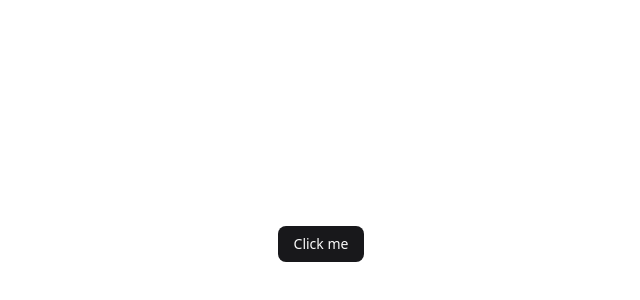
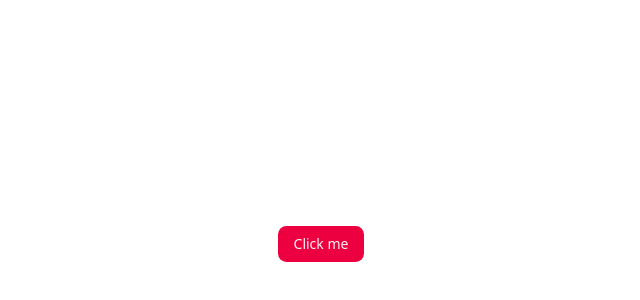
Before and after one commit to shivamGupta-25/Hult-Prize, a React (Vite) app: page / in a window 1280 px wide. Shown: the part 156-456 px from the top of the page, without its empty margins (319-959 px from the left). Built offline with nearby package versions, Linux system fonts and the light colour scheme.

Commit message:
Changed Color Theme to Rose

```diff
--- a/src/index.css
+++ b/src/index.css
@@ -45,15 +45,15 @@
 }
 
 :root {
-  --radius: 0.625rem;
+  --radius: 0.65rem;
   --background: oklch(1 0 0);
   --foreground: oklch(0.141 0.005 285.823);
   --card: oklch(1 0 0);
   --card-foreground: oklch(0.141 0.005 285.823);
   --popover: oklch(1 0 0);
   --popover-foreground: oklch(0.141 0.005 285.823);
-  --primary: oklch(0.21 0.006 285.885);
-  --primary-foreground: oklch(0.985 0 0);
+  --primary: oklch(0.586 0.253 17.585);
+  --primary-foreground: oklch(0.969 0.015 12.422);
   --secondary: oklch(0.967 0.001 286.375);
   --secondary-foreground: oklch(0.21 0.006 285.885);
   --muted: oklch(0.967 0.001 286.375);
@@ -63,20 +63,20 @@
   --destructive: oklch(0.577 0.245 27.325);
   --border: oklch(0.92 0.004 286.32);
   --input: oklch(0.92 0.004 286.32);
-  --ring: oklch(0.705 0.015 286.067);
-  --chart-1: oklch(0.646 0.222 41.116);
-  --chart-2: oklch(0.6 0.118 184.704);
-  --chart-3: oklch(0.398 0.07 227.392);
-  --chart-4: oklch(0.828 0.189 84.429);
-  --chart-5: oklch(0.769 0.188 70.08);
+  --ring: oklch(0.712 0.194 13.428);
+  --chart-1: oklch(0.81 0.117 11.638);
+  --chart-2: oklch(0.645 0.246 16.439);
+  --chart-3: oklch(0.586 0.253 17.585);
+  --chart-4: oklch(0.514 0.222 16.935);
+  --chart-5: oklch(0.455 0.188 13.697);
   --sidebar: oklch(0.985 0 0);
   --sidebar-foreground: oklch(0.141 0.005 285.823);
-  --sidebar-primary: oklch(0.21 0.006 285.885);
-  --sidebar-primary-foreground: oklch(0.985 0 0);
+  --sidebar-primary: oklch(0.586 0.253 17.585);
+  --sidebar-primary-foreground: oklch(0.969 0.015 12.422);
   --sidebar-accent: oklch(0.967 0.001 286.375);
   --sidebar-accent-foreground: oklch(0.21 0.006 285.885);
   --sidebar-border: oklch(0.92 0.004 286.32);
-  --sidebar-ring: oklch(0.705 0.015 286.067);
+  --sidebar-ring: oklch(0.712 0.194 13.428);
 }
 
 .dark {
@@ -86,8 +86,8 @@
   --card-foreground: oklch(0.985 0 0);
   --popover: oklch(0.21 0.006 285.885);
   --popover-foreground: oklch(0.985 0 0);
-  --primary: oklch(0.92 0.004 286.32);
-  --primary-foreground: oklch(0.21 0.006 285.885);
+  --primary: oklch(0.645 0.246 16.439);
+  --primary-foreground: oklch(0.969 0.015 12.422);
   --secondary: oklch(0.274 0.006 286.033);
   --secondary-foreground: oklch(0.985 0 0);
   --muted: oklch(0.274 0.006 286.033);
@@ -97,20 +97,20 @@
   --destructive: oklch(0.704 0.191 22.216);
   --border: oklch(1 0 0 / 10%);
   --input: oklch(1 0 0 / 15%);
-  --ring: oklch(0.552 0.016 285.938);
-  --chart-1: oklch(0.488 0.243 264.376);
-  --chart-2: oklch(0.696 0.17 162.48);
-  --chart-3: oklch(0.769 0.188 70.08);
-  --chart-4: oklch(0.627 0.265 303.9);
-  --chart-5: oklch(0.645 0.246 16.439);
+  --ring: oklch(0.41 0.159 10.272);
+  --chart-1: oklch(0.81 0.117 11.638);
+  --chart-2: oklch(0.645 0.246 16.439);
+  --chart-3: oklch(0.586 0.253 17.585);
+  --chart-4: oklch(0.514 0.222 16.935);
+  --chart-5: oklch(0.455 0.188 13.697);
   --sidebar: oklch(0.21 0.006 285.885);
   --sidebar-foreground: oklch(0.985 0 0);
-  --sidebar-primary: oklch(0.488 0.243 264.376);
-  --sidebar-primary-foreground: oklch(0.985 0 0);
+  --sidebar-primary: oklch(0.645 0.246 16.439);
+  --sidebar-primary-foreground: oklch(0.969 0.015 12.422);
   --sidebar-accent: oklch(0.274 0.006 286.033);
   --sidebar-accent-foreground: oklch(0.985 0 0);
   --sidebar-border: oklch(1 0 0 / 10%);
-  --sidebar-ring: oklch(0.552 0.016 285.938);
+  --sidebar-ring: oklch(0.41 0.159 10.272);
 }
 
 @layer base {
```
